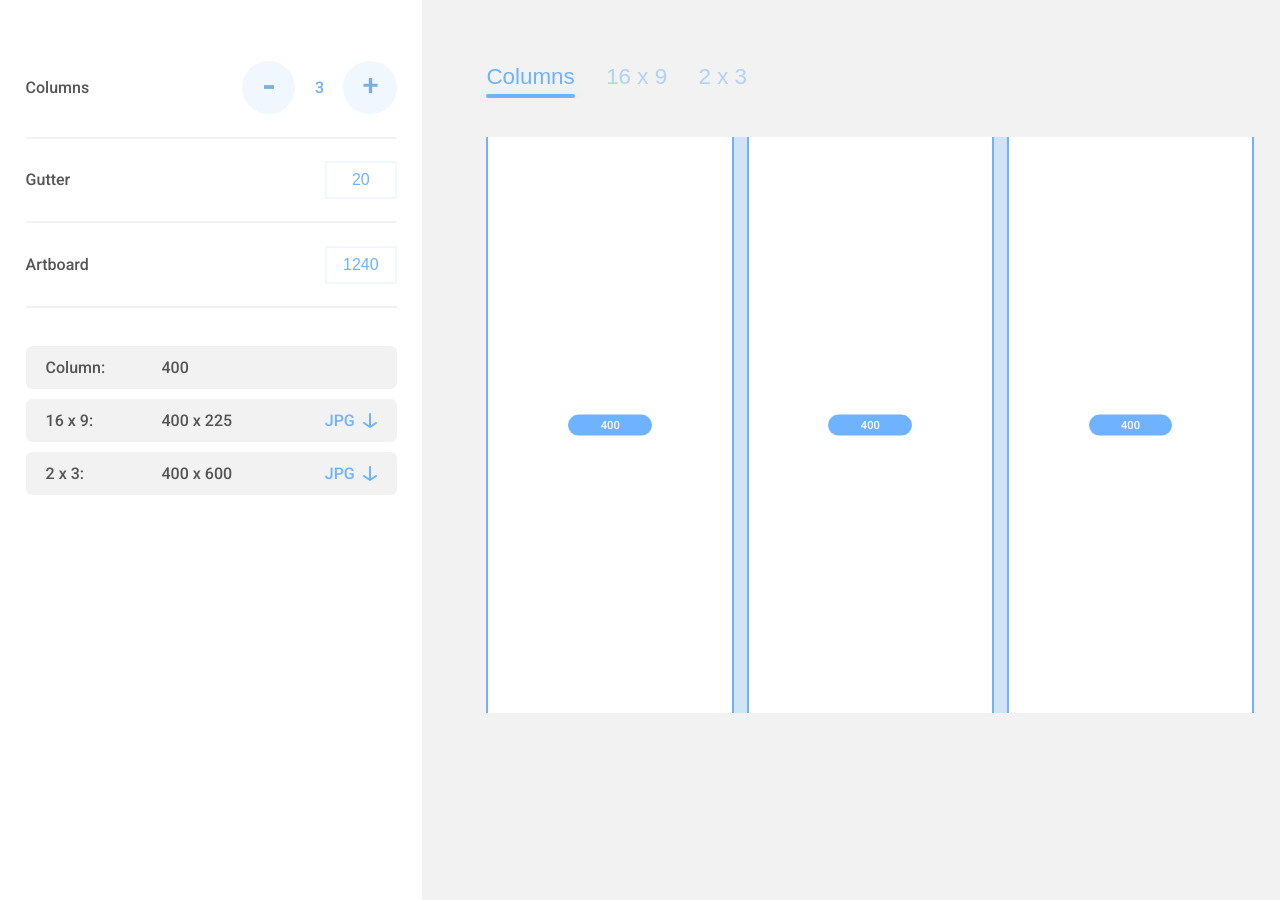
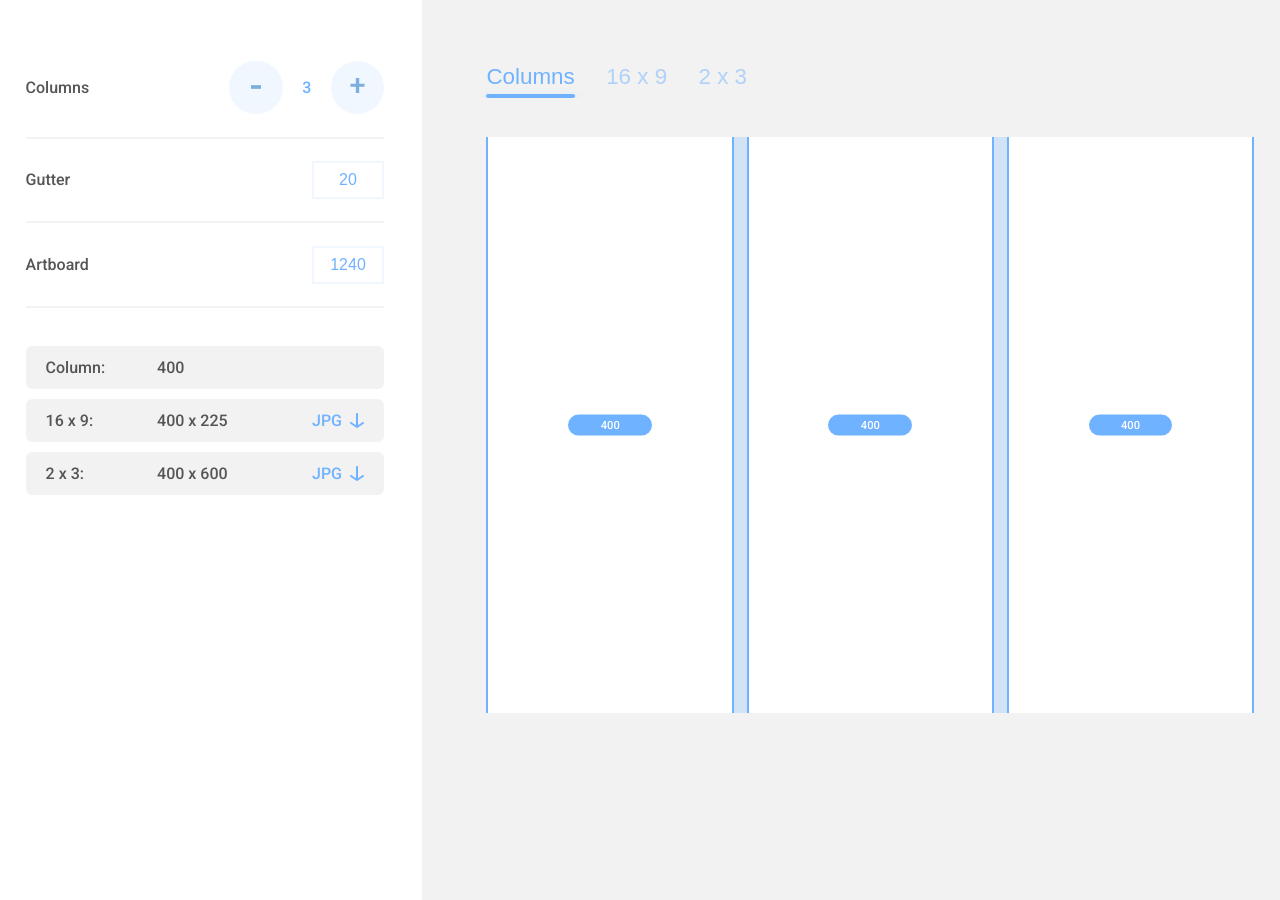
Before and after one commit to jsurtees/portfolio-site, a Jekyll site: the page column-calculator.html, which Jekyll copies as it is, in a window 1280 px wide. Built offline with Jekyll 4.4.1, drawn with Linux system fonts in a browser that asks for light colours.

Commit message:
Fixing scale issues

```diff
--- a/column-calculator/css/main.css
+++ b/column-calculator/css/main.css
@@ -460,7 +460,7 @@ h2 {
 @media only screen and (min-width: 66em) {
 
   .left {
-    width:33vw;
+    width:32vw;
     float:left;
     display: inline-block;
   }
@@ -518,7 +518,7 @@ h2 {
   }
 
   .left {
-    width:30vw;
+    width:29vw;
   }
 
   .right {
```
